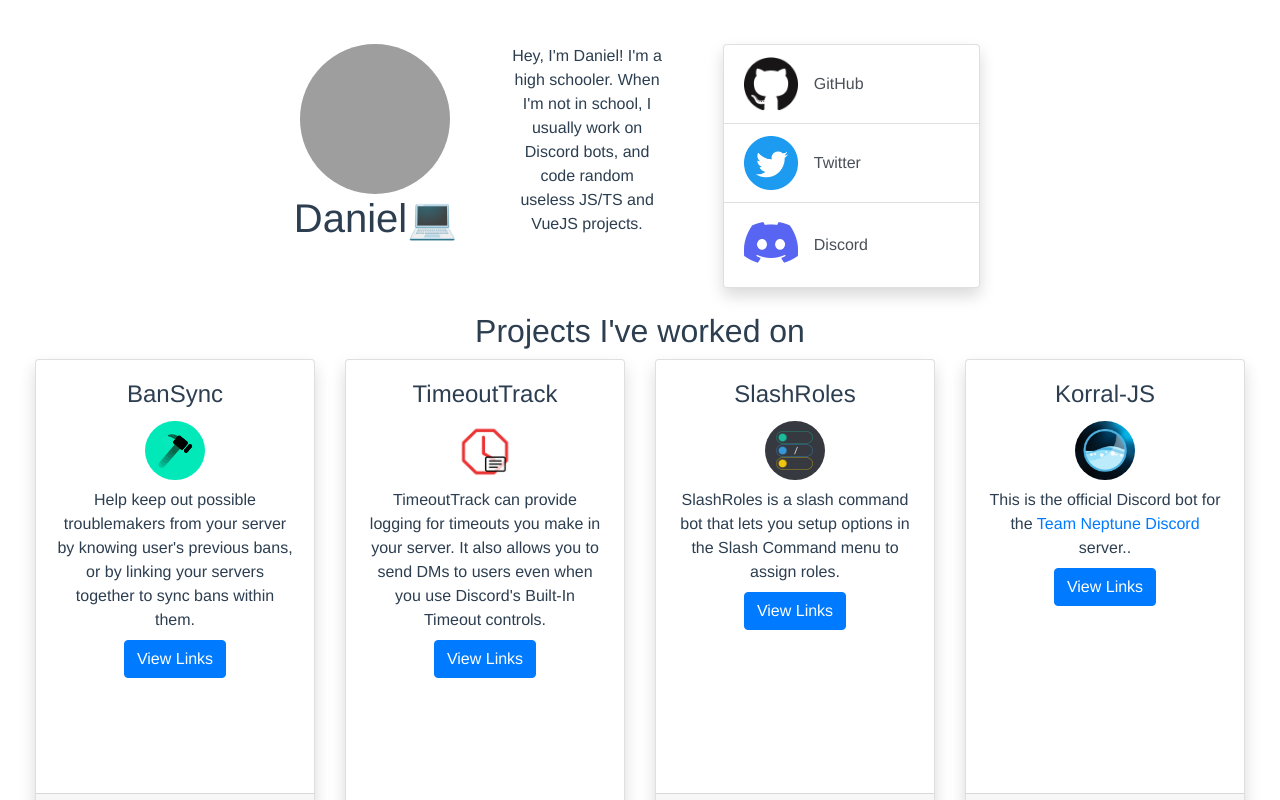
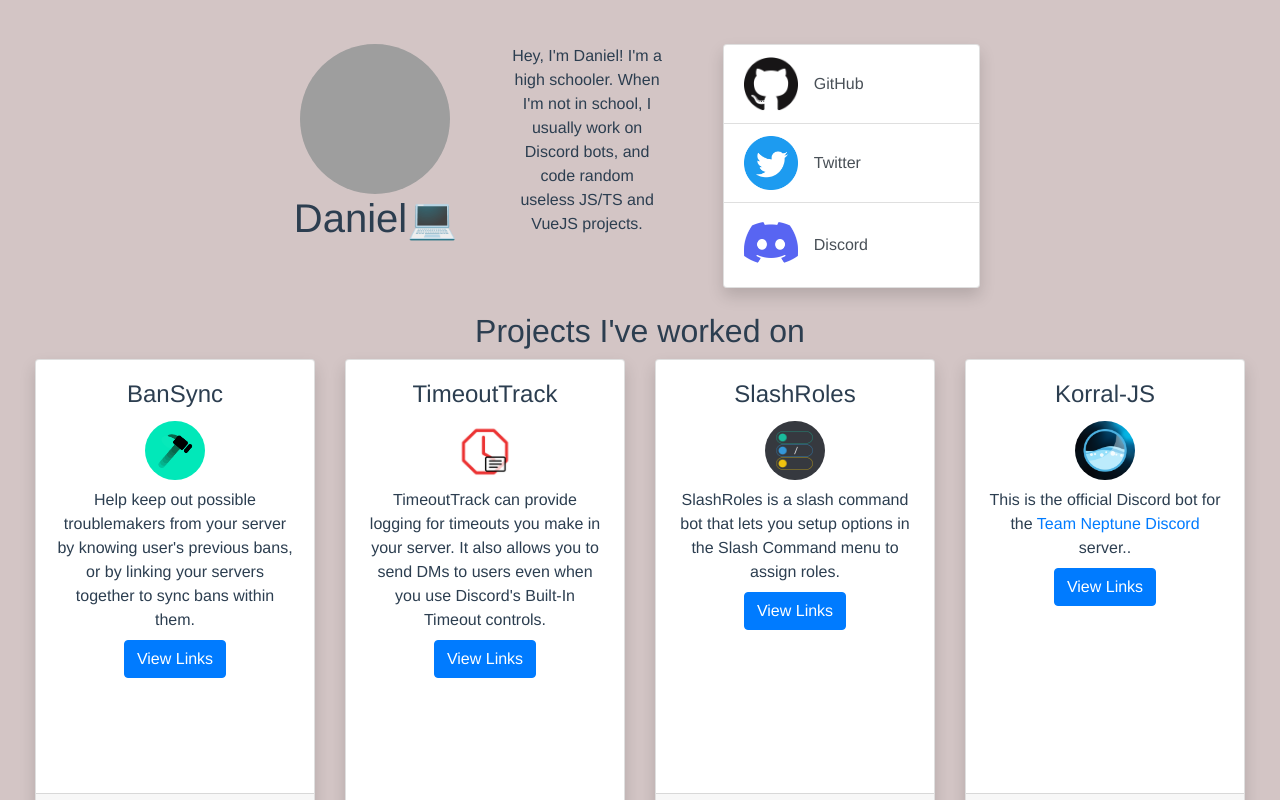
Before and after one commit to TechGeekGamer/personal-site, a Vue app: page / in a window 1280 px wide. Shown: the top 800 px of the page. Built offline with nearby package versions, Linux system fonts and the light colour scheme; grey boxes are pictures that could not be loaded.

Commit message:
Update App.vue
Add background color

```diff
--- a/src/App.vue
+++ b/src/App.vue
@@ -8,6 +8,9 @@
 </template>
 
 <style>
+body {
+  background-color: rgb(211, 197, 197);
+}
 #app {
   font-family: Avenir, Helvetica, Arial, sans-serif;
   -webkit-font-smoothing: antialiased;
```
